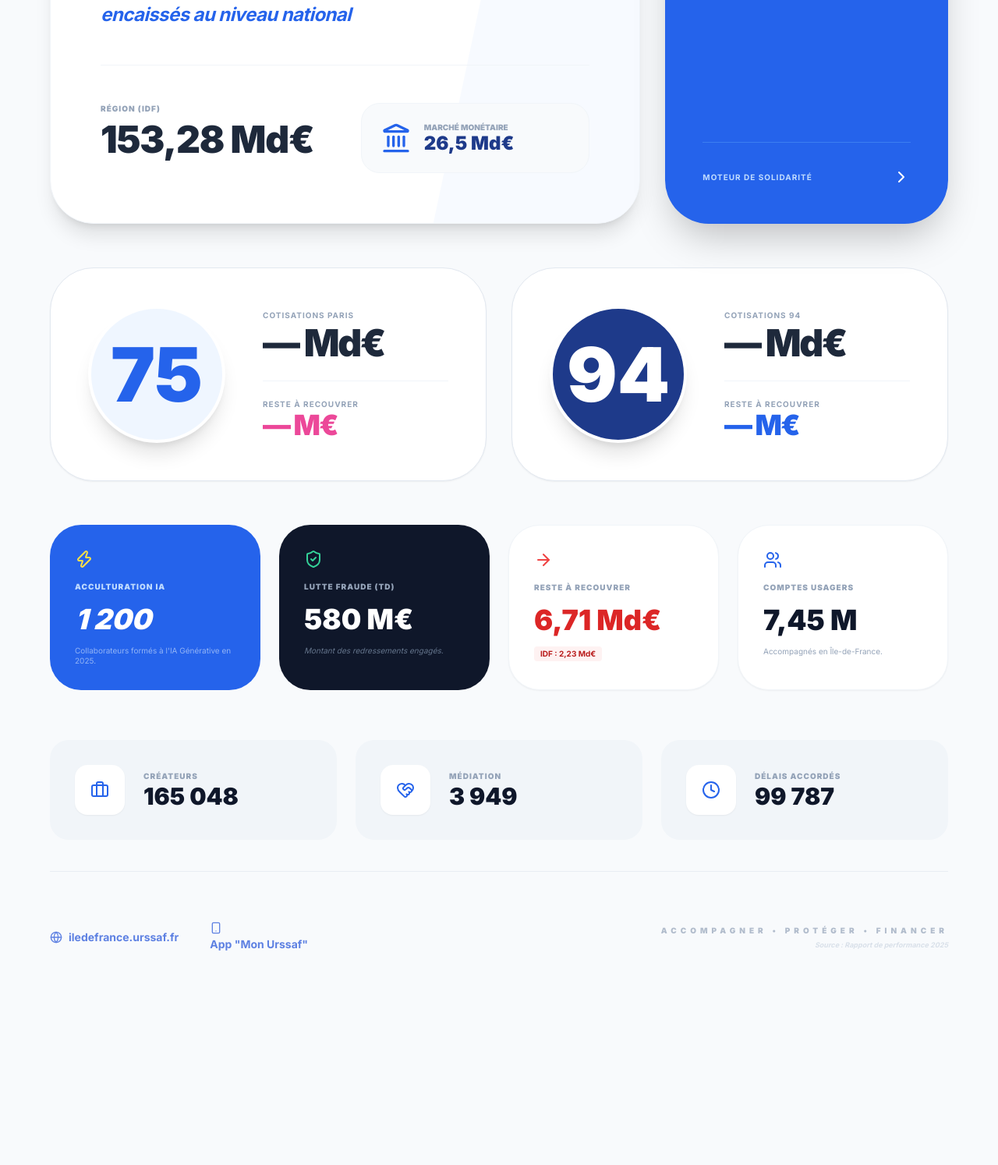
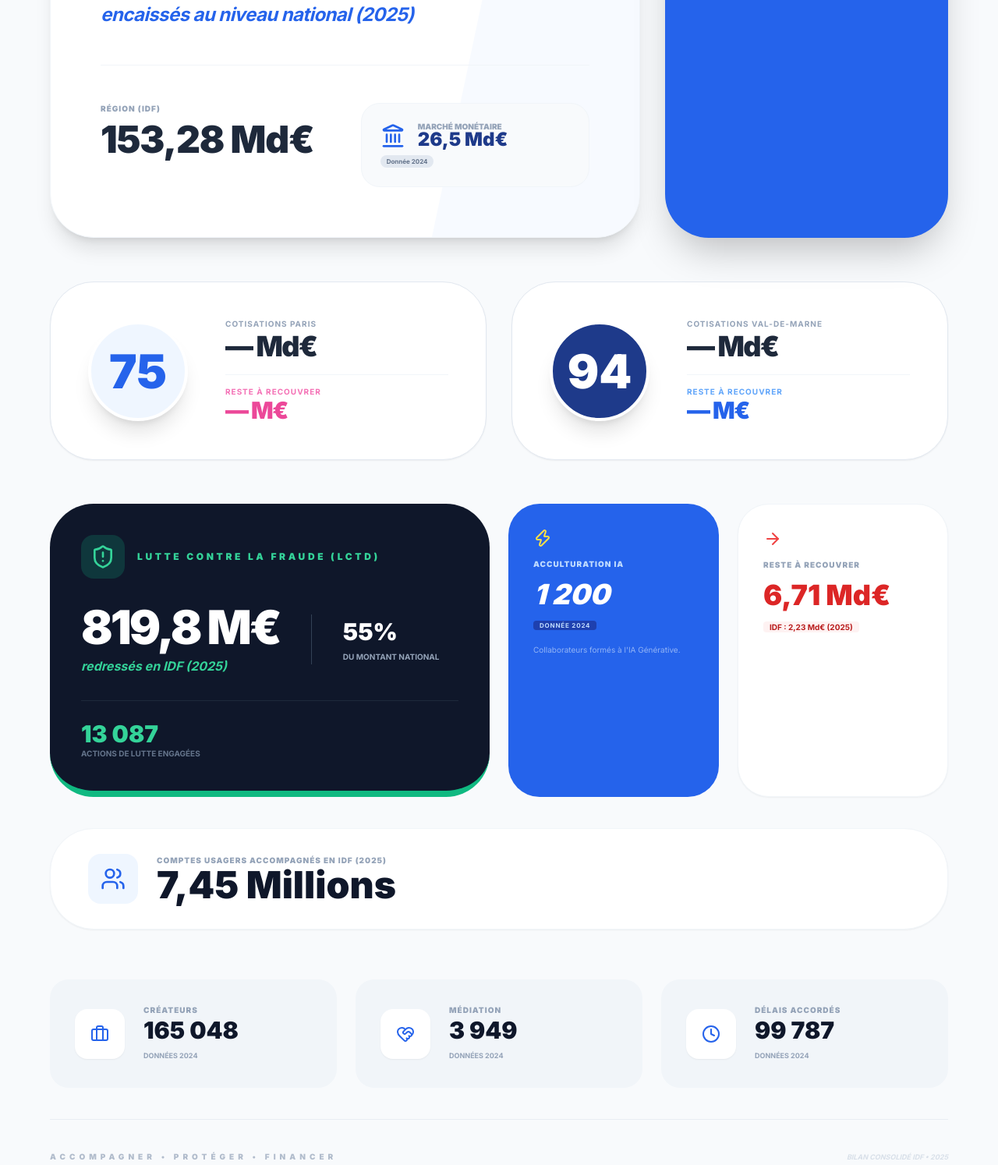
Before and after one commit to abenib10/affiche_chiffres_cles_2025, a plain HTML site: page index.html in a window 1280 px wide. Shown: the part 1022-2516 px from the top of the page at 78% size. Before the commit the page ends 2284 px from the top, so only its background shows below. Drawn offline with nearby package versions, Linux system fonts and the light colour scheme.

Commit message:
Fix HTML structure and update content

```diff
--- a/index.html
+++ b/index.html
@@ -4,11 +4,8 @@
     <meta charset="UTF-8">
     <meta name="viewport" content="width=device-width, initial-scale=1.0">
     <title>Urssaf IDF - Chiffres Clés 2025</title>
-    <!-- Tailwind CSS via CDN pour un affichage immédiat sans installation -->
     <script src="https://cdn.tailwindcss.com"></script>
-    <!-- Google Fonts -->
     <link href="https://fonts.googleapis.com/css2?family=Inter:wght@400;700;900&display=swap" rel="stylesheet">
-    <!-- Lucide Icons -->
     <script src="https://unpkg.com/lucide@latest"></script>
     <style>
         body { font-family: 'Inter', sans-serif; }
@@ -20,10 +17,8 @@
 
     <div class="max-w-6xl mx-auto space-y-10">
 
-        <!-- HEADER -->
         <header class="flex flex-col md:flex-row justify-between items-start md:items-end gap-10 border-b border-slate-200 pb-12">
             <div class="space-y-8">
-                <!-- Logo Officiel -->
                 <div class="inline-block bg-white p-4 rounded-2xl shadow-sm border border-slate-100">
                     <img src="https://pbs.twimg.com/media/ErCza2iXYAABxcS.jpg" alt="Logo Urssaf" class="h-24 object-contain">
                 </div>
@@ -32,23 +27,21 @@
                         CHIFFRES <br>
                         <span class="text-blue-600 italic tracking-normal">CLÉS</span> 2025
                     </h1>
-                    <p class="mt-6 text-slate-400 font-bold uppercase tracking-[0.4em] text-[10px]">Urssaf Île-de-France • Rapport Annuel</p>
+                    <p class="mt-6 text-slate-400 font-bold uppercase tracking-[0.4em] text-[10px]">Urssaf Île-de-France • Rapport de Performance</p>
                 </div>
             </div>
 
             <div class="bg-blue-600 text-white px-8 py-6 rounded-[2.5rem] shadow-2xl flex items-center gap-6">
                 <div class="text-right">
-                    <p class="text-[10px] font-bold text-blue-100 uppercase tracking-widest mb-1 leading-none">Satisfaction</p>
-                    <p class="text-5xl font-black leading-none">8,2/10</p>
+                    <p class="text-[10px] font-bold text-blue-100 uppercase tracking-widest mb-1 leading-none">Satisfaction globale</p>
+                    <p class="text-5xl font-black leading-none">8/10</p>
+                    <span class="inline-block mt-2 bg-blue-800 text-blue-200 text-[9px] px-2 py-0.5 rounded-full font-bold">Chiffre 2024</span>
                 </div>
                 <i data-lucide="activity" class="w-10 h-10 text-blue-200"></i>
             </div>
         </header>
 
-        <!-- SECTION 1 : LES GRANDS FLUX -->
         <div class="grid grid-cols-1 md:grid-cols-12 gap-8">
-
-            <!-- Cotisations XXL -->
             <div class="md:col-span-8 bg-white rounded-[3.5rem] p-10 md:p-16 border border-slate-100 shadow-xl relative overflow-hidden bento-card">
                 <div class="absolute top-0 right-0 w-1/2 h-full bg-blue-50/50 -skew-x-12 translate-x-1/2"></div>
                 <div class="relative z-10 space-y-12">
@@ -60,171 +53,157 @@
                     </div>
                     <div>
                         <p class="text-8xl md:text-9xl font-black tracking-tighter text-blue-900 leading-none">488,07 Md€</p>
-                        <p class="text-2xl font-bold text-blue-600 mt-4 tracking-tight italic">encaissés au niveau national</p>
+                        <p class="text-2xl font-bold text-blue-600 mt-4 tracking-tight italic">encaissés au niveau national (2025)</p>
                     </div>
                     <div class="grid grid-cols-2 gap-10 pt-12 border-t border-slate-100">
                         <div>
                             <p class="text-[10px] font-black text-slate-400 uppercase tracking-widest mb-2">Région (IDF)</p>
                             <p class="text-5xl font-black text-slate-800 tracking-tight">153,28 Md€</p>
                         </div>
-                        <div class="bg-slate-50 p-6 rounded-3xl border border-slate-100 flex items-center gap-4">
-                            <i data-lucide="landmark" class="w-10 h-10 text-blue-600"></i>
-                            <div>
-                                <p class="text-[10px] font-black text-slate-400 uppercase mb-1 leading-none">Marché Monétaire</p>
-                                <p class="text-2xl font-black text-blue-900 leading-none">26,5 Md€</p>
+                        <div class="bg-slate-50 p-6 rounded-3xl border border-slate-100 flex flex-col gap-2">
+                            <div class="flex items-center gap-4">
+                                <i data-lucide="landmark" class="w-8 h-8 text-blue-600"></i>
+                                <div>
+                                    <p class="text-[10px] font-black text-slate-400 uppercase leading-none">Marché Monétaire</p>
+                                    <p class="text-2xl font-black text-blue-900 leading-none">26,5 Md€</p>
+                                </div>
                             </div>
+                            <span class="self-start bg-slate-200 text-slate-500 text-[8px] px-2 py-0.5 rounded-full font-bold">Donnée 2024</span>
                         </div>
                     </div>
                 </div>
             </div>
 
-            <!-- Redistribution -->
             <div class="md:col-span-4 bg-blue-600 rounded-[3.5rem] p-12 text-white flex flex-col justify-between shadow-2xl relative overflow-hidden bento-card">
                 <div class="space-y-8 relative z-10">
                     <div class="flex items-center gap-3">
                         <i data-lucide="trending-up" class="w-8 h-8"></i>
                         <span class="text-[11px] font-black uppercase tracking-widest leading-none text-blue-100">Redistribution <br>Protection Sociale</span>
                     </div>
-                    <p class="text-7xl font-black tracking-tighter leading-none">641,44 Md€</p>
+                    <p class="text-7xl font-black tracking-tighter leading-none">— Md€</p>
                     <p class="text-base font-medium text-blue-100/80 leading-relaxed italic">
-                        Reversés pour garantir la santé, la retraite et les prestations de solidarité.
+                        Reversés aux organismes du régime général pour la santé et la solidarité.
                     </p>
-                </div>
-                <div class="pt-8 border-t border-blue-400/40 relative z-10 flex items-center justify-between">
-                    <span class="text-[10px] font-bold uppercase tracking-widest text-blue-200">Moteur de Solidarité</span>
-                    <i data-lucide="chevron-right"></i>
                 </div>
             </div>
         </div>
 
-        <!-- SECTION TERRITOIRES : 75 & 94 -->
         <div class="grid grid-cols-1 md:grid-cols-2 gap-8 py-4">
-            <!-- Paris 75 -->
             <div class="bg-white rounded-[3.5rem] border border-slate-200 p-12 shadow-sm flex flex-col md:flex-row items-center gap-12 group hover:border-blue-400 transition-all bento-card">
-                <div class="w-44 h-44 rounded-full bg-blue-50 border-4 border-white shadow-xl flex items-center justify-center text-blue-600 font-black text-8xl shrink-0">
-                    75
-                </div>
-                <div class="flex-1 space-y-6 w-full text-center md:text-left">
+                <div class="w-32 h-32 rounded-full bg-blue-50 border-4 border-white shadow-xl flex items-center justify-center text-blue-600 font-black text-6xl shrink-0">75</div>
+                <div class="flex-1 space-y-4 w-full text-center md:text-left">
                     <div>
-                        <p class="text-[10px] font-bold text-slate-400 uppercase tracking-widest mb-1">Cotisations Paris</p>
-                        <p class="text-5xl font-black text-slate-800 tracking-tighter">— Md€</p>
+                        <p class="text-[10px] font-bold text-slate-400 uppercase tracking-widest mb-1 leading-none">Cotisations Paris</p>
+                        <p class="text-4xl font-black text-slate-800 tracking-tighter">— Md€</p>
                     </div>
                     <div class="h-px bg-slate-100 w-full"></div>
                     <div>
-                        <p class="text-[10px] font-bold text-slate-400 uppercase tracking-widest mb-1 leading-none text-pink-400">Reste à recouvrer</p>
-                        <p class="text-4xl font-black text-pink-500 tracking-tighter leading-none">— M€</p>
+                        <p class="text-[10px] font-bold text-pink-400 uppercase tracking-widest mb-1 leading-none">Reste à recouvrer</p>
+                        <p class="text-3xl font-black text-pink-500 tracking-tighter leading-none">— M€</p>
                     </div>
                 </div>
             </div>
-
-            <!-- Val-de-Marne 94 -->
             <div class="bg-white rounded-[3.5rem] border border-slate-200 p-12 shadow-sm flex flex-col md:flex-row items-center gap-12 group hover:border-blue-400 transition-all bento-card">
-                <div class="w-44 h-44 rounded-full bg-blue-900 border-4 border-white shadow-xl flex items-center justify-center text-white font-black text-8xl shrink-0">
-                    94
-                </div>
-                <div class="flex-1 space-y-6 w-full text-center md:text-left">
+                <div class="w-32 h-32 rounded-full bg-blue-900 border-4 border-white shadow-xl flex items-center justify-center text-white font-black text-6xl shrink-0">94</div>
+                <div class="flex-1 space-y-4 w-full text-center md:text-left">
                     <div>
-                        <p class="text-[10px] font-bold text-slate-400 uppercase tracking-widest mb-1">Cotisations 94</p>
-                        <p class="text-5xl font-black text-slate-800 tracking-tighter">— Md€</p>
+                        <p class="text-[10px] font-bold text-slate-400 uppercase tracking-widest mb-1 leading-none">Cotisations Val-de-Marne</p>
+                        <p class="text-4xl font-black text-slate-800 tracking-tighter">— Md€</p>
                     </div>
                     <div class="h-px bg-slate-100 w-full"></div>
                     <div>
-                        <p class="text-[10px] font-bold text-slate-400 uppercase tracking-widest mb-1 leading-none text-blue-400">Reste à recouvrer</p>
-                        <p class="text-4xl font-black text-blue-600 tracking-tighter leading-none">— M€</p>
+                        <p class="text-[10px] font-bold text-blue-400 uppercase tracking-widest mb-1 leading-none">Reste à recouvrer</p>
+                        <p class="text-3xl font-black text-blue-600 tracking-tighter leading-none">— M€</p>
                     </div>
                 </div>
             </div>
         </div>
 
-        <!-- GRILLE BENTO SECONDAIRE -->
-        <div class="grid grid-cols-1 sm:grid-cols-2 md:grid-cols-4 gap-6">
-            <!-- IA -->
+        <div class="grid grid-cols-1 md:grid-cols-4 gap-6">
+            <div class="md:col-span-2 bg-slate-900 text-white rounded-[3.5rem] p-10 relative overflow-hidden bento-card border-b-8 border-emerald-500">
+                <div class="relative z-10 space-y-8">
+                    <div class="flex items-center gap-4 text-emerald-400">
+                        <div class="p-3 bg-emerald-500/20 rounded-2xl"><i data-lucide="shield-alert" class="w-8 h-8"></i></div>
+                        <span class="text-xs font-black uppercase tracking-[0.3em]">Lutte contre la Fraude (LCTD)</span>
+                    </div>
+                    <div class="flex flex-col md:flex-row gap-10 items-start md:items-center">
+                        <div>
+                            <p class="text-6xl font-black tracking-tighter leading-none">819,8 M€</p>
+                            <p class="text-emerald-400 font-bold italic mt-2">redressés en IDF (2025)</p>
+                        </div>
+                        <div class="h-16 w-px bg-slate-700 hidden md:block"></div>
+                        <div class="space-y-2">
+                            <p class="text-3xl font-black text-white">55%</p>
+                            <p class="text-[10px] uppercase font-bold text-slate-400 leading-tight">du montant national</p>
+                        </div>
+                    </div>
+                    <div class="pt-6 border-t border-slate-800">
+                        <p class="text-3xl font-black text-emerald-400">13 087</p>
+                        <p class="text-[10px] font-bold uppercase text-slate-500">actions de lutte engagées</p>
+                    </div>
+                </div>
+            </div>
+
             <div class="bg-blue-600 text-white rounded-[2.5rem] p-8 space-y-4 bento-card">
                 <i data-lucide="zap" class="text-yellow-300"></i>
-                <p class="text-[10px] font-black uppercase text-blue-200 tracking-widest">Acculturation IA</p>
+                <p class="text-[10px] font-black uppercase text-blue-200 tracking-widest leading-none">Acculturation IA</p>
                 <p class="text-4xl font-black italic leading-none">1 200</p>
-                <p class="text-[10px] text-blue-100/60 leading-tight">Collaborateurs formés à l'IA Générative en 2025.</p>
+                <div class="inline-block bg-blue-800 px-2 py-0.5 rounded text-[8px] font-bold text-blue-200 uppercase tracking-widest leading-none">Donnée 2024</div>
+                <p class="text-[10px] text-blue-100/60 leading-tight">Collaborateurs formés à l'IA Générative.</p>
             </div>
 
-            <!-- Fraude -->
-            <div class="bg-slate-900 text-white rounded-[2.5rem] p-8 space-y-4 bento-card">
-                <i data-lucide="shield-check" class="text-emerald-400"></i>
-                <p class="text-[10px] font-black uppercase text-slate-400 tracking-widest">Lutte Fraude (TD)</p>
-                <p class="text-4xl font-black leading-none">580 M€</p>
-                <p class="text-[10px] text-slate-500 italic leading-tight">Montant des redressements engagés.</p>
-            </div>
-
-            <!-- RAR Global -->
             <div class="bg-white rounded-[2.5rem] border border-slate-100 p-8 space-y-4 shadow-sm bento-card text-slate-900">
                 <i data-lucide="arrow-right" class="text-red-500"></i>
-                <p class="text-[10px] font-black uppercase text-slate-400 tracking-widest">Reste à Recouvrer</p>
+                <p class="text-[10px] font-black uppercase text-slate-400 tracking-widest leading-none">Reste à Recouvrer</p>
                 <p class="text-4xl font-black text-red-600 leading-none">6,71 Md€</p>
-                <div class="inline-block bg-red-50 px-2 py-0.5 rounded text-[10px] font-bold text-red-700">IDF : 2,23 Md€</div>
-            </div>
-
-            <!-- Comptes -->
-            <div class="bg-white rounded-[2.5rem] border border-slate-100 p-8 space-y-4 shadow-sm bento-card text-slate-900">
-                <i data-lucide="users" class="text-blue-600"></i>
-                <p class="text-[10px] font-black uppercase text-slate-400 tracking-widest">Comptes Usagers</p>
-                <p class="text-4xl font-black leading-none">7,45 M</p>
-                <p class="text-[10px] text-slate-400 font-medium leading-tight">Accompagnés en Île-de-France.</p>
+                <div class="inline-block bg-red-50 px-2 py-0.5 rounded text-[10px] font-bold text-red-700 leading-none">IDF : 2,23 Md€ (2025)</div>
             </div>
         </div>
 
-        <!-- ACCOMPAGNEMENT -->
-        <div class="grid grid-cols-1 md:grid-cols-3 gap-6 pt-6">
-            <div class="bg-slate-100 rounded-3xl p-8 flex items-center gap-6">
-                <div class="w-16 h-16 bg-white rounded-2xl flex items-center justify-center shadow-sm text-blue-600">
-                    <i data-lucide="briefcase"></i>
-                </div>
+        <div class="bg-white rounded-[3.5rem] border border-slate-100 p-8 shadow-sm bento-card flex items-center justify-between px-12">
+            <div class="flex items-center gap-6">
+                <div class="p-4 bg-blue-50 rounded-2xl text-blue-600"><i data-lucide="users" class="w-8 h-8"></i></div>
                 <div>
-                    <p class="text-[10px] font-black text-slate-400 uppercase tracking-widest">Créateurs</p>
-                    <p class="text-3xl font-black">165 048</p>
-                </div>
-            </div>
-            <div class="bg-slate-100 rounded-3xl p-8 flex items-center gap-6">
-                <div class="w-16 h-16 bg-white rounded-2xl flex items-center justify-center shadow-sm text-blue-600">
-                    <i data-lucide="heart-handshake"></i>
-                </div>
-                <div>
-                    <p class="text-[10px] font-black text-slate-400 uppercase tracking-widest">Médiation</p>
-                    <p class="text-3xl font-black">3 949</p>
-                </div>
-            </div>
-            <div class="bg-slate-100 rounded-3xl p-8 flex items-center gap-6">
-                <div class="w-16 h-16 bg-white rounded-2xl flex items-center justify-center shadow-sm text-blue-600">
-                    <i data-lucide="clock"></i>
-                </div>
-                <div>
-                    <p class="text-[10px] font-black text-slate-400 uppercase tracking-widest">Délais Accordés</p>
-                    <p class="text-3xl font-black">99 787</p>
+                    <p class="text-[10px] font-black uppercase text-slate-400 tracking-widest">Comptes Usagers accompagnés en IDF (2025)</p>
+                    <p class="text-5xl font-black text-slate-900 leading-none">7,45 Millions</p>
                 </div>
             </div>
         </div>
 
-        <!-- FOOTER -->
-        <footer class="pt-16 mt-10 border-t border-slate-200 flex flex-col md:flex-row justify-between items-center gap-10 opacity-70">
-            <div class="flex gap-10 font-bold text-blue-700">
-                <div class="flex items-center gap-2">
-                    <i data-lucide="globe" class="w-4 h-4"></i>
-                    <span class="text-sm">iledefrance.urssaf.fr</span>
-                </div>
-                <div className="flex items-center gap-2">
-                    <i data-lucide="smartphone" class="w-4 h-4"></i>
-                    <span class="text-sm">App "Mon Urssaf"</span>
+        <div class="grid grid-cols-1 md:grid-cols-3 gap-6 pt-6">
+            <div class="bg-slate-100 rounded-3xl p-8 flex items-center gap-6">
+                <div class="w-16 h-16 bg-white rounded-2xl flex items-center justify-center shadow-sm text-blue-600 shrink-0"><i data-lucide="briefcase"></i></div>
+                <div>
+                    <p class="text-[10px] font-black text-slate-400 uppercase tracking-widest">Créateurs</p>
+                    <p class="text-3xl font-black text-slate-900">165 048</p>
+                    <span class="text-[9px] font-bold text-slate-400 uppercase">Données 2024</span>
                 </div>
             </div>
-            <div class="text-right">
-                <p class="text-[10px] font-black uppercase tracking-[0.5em] text-slate-400">Accompagner • Protéger • Financer</p>
-                <p class="text-[9px] font-bold text-slate-300 mt-1 italic">Source : Rapport de performance 2025</p>
+            <div class="bg-slate-100 rounded-3xl p-8 flex items-center gap-6">
+                <div class="w-16 h-16 bg-white rounded-2xl flex items-center justify-center shadow-sm text-blue-600 shrink-0"><i data-lucide="heart-handshake"></i></div>
+                <div>
+                    <p class="text-[10px] font-black text-slate-400 uppercase tracking-widest">Médiation</p>
+                    <p class="text-3xl font-black text-slate-900">3 949</p>
+                    <span class="text-[9px] font-bold text-slate-400 uppercase">Données 2024</span>
+                </div>
             </div>
+            <div class="bg-slate-100 rounded-3xl p-8 flex items-center gap-6">
+                <div class="w-16 h-16 bg-white rounded-2xl flex items-center justify-center shadow-sm text-blue-600 shrink-0"><i data-lucide="clock"></i></div>
+                <div>
+                    <p class="text-[10px] font-black text-slate-400 uppercase tracking-widest">Délais Accordés</p>
+                    <p class="text-3xl font-black text-slate-900">99 787</p>
+                    <span class="text-[9px] font-bold text-slate-400 uppercase">Données 2024</span>
+                </div>
+            </div>
+        </div>
+
+        <footer class="pt-10 mt-10 border-t border-slate-200 flex justify-between items-center opacity-70">
+            <p class="text-[10px] font-black uppercase tracking-[0.5em] text-slate-400">Accompagner • Protéger • Financer</p>
+            <p class="text-[9px] font-bold text-slate-300 italic uppercase">Bilan consolidé IDF • 2025</p>
         </footer>
 
     </div>
 
-    <!-- Initialisation des icônes -->
-    <script>
-        lucide.createIcons();
-    </script>
+    <script>lucide.createIcons();</script>
 </body>
 </html>
```
